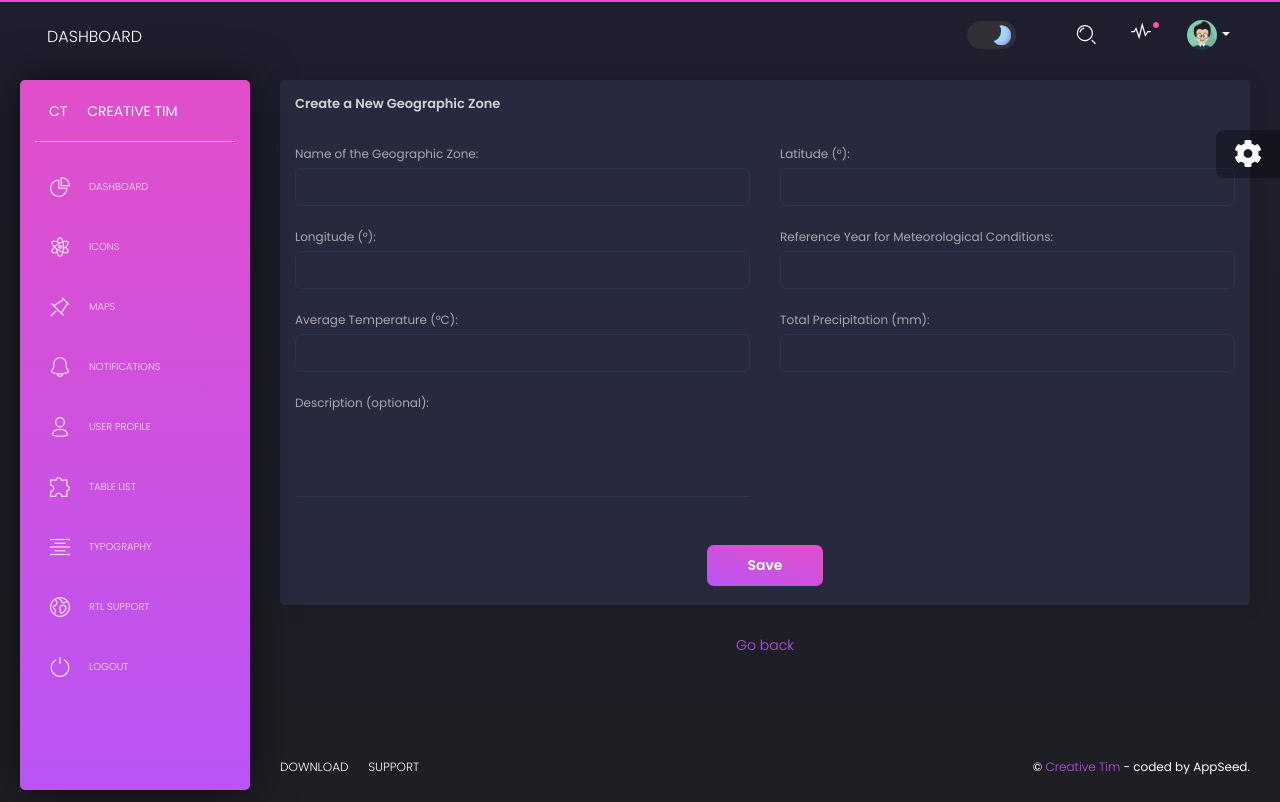
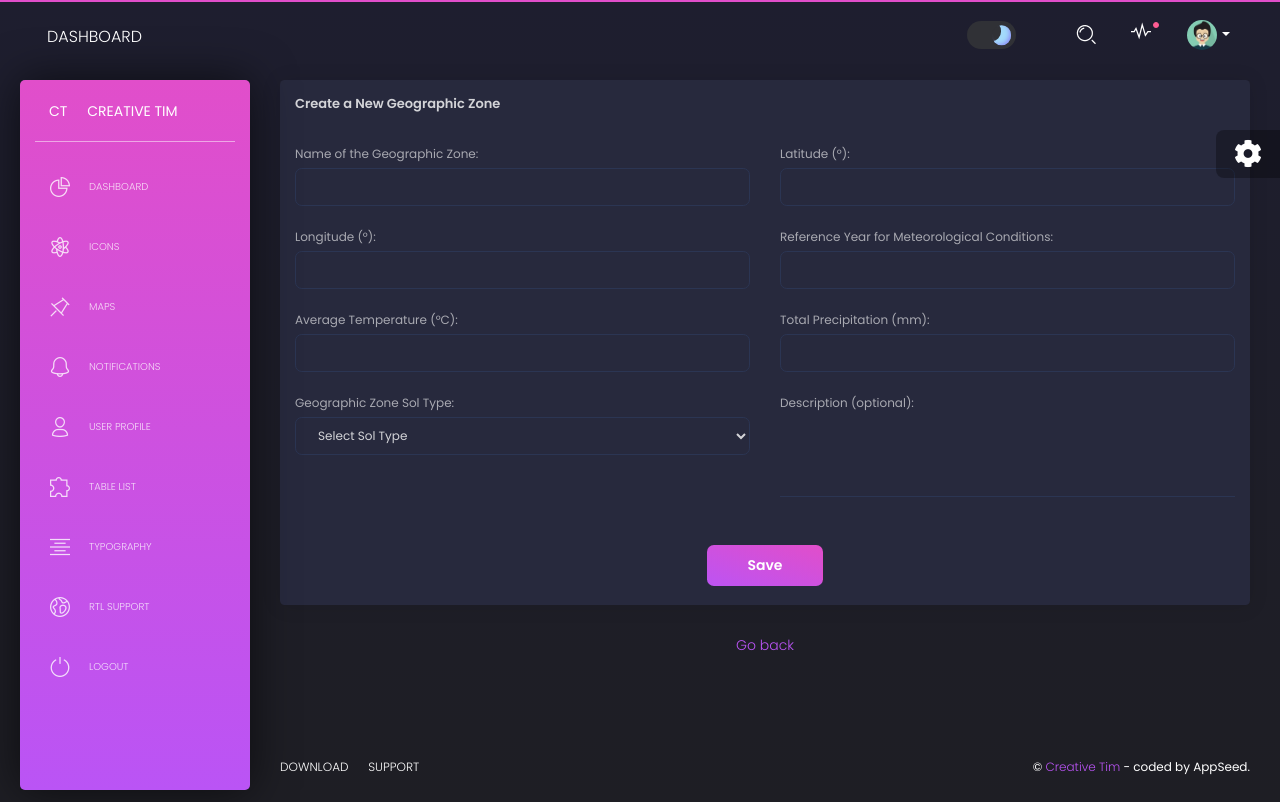
Before and after one commit to Manel007/Django_Prevision, a Django app: page /zones/create in a window 1280 px wide. Run offline with Django 3.2, Linux system fonts and the light colour scheme; tables that the repository leaves empty hold one stand-in row (values such as "Sample post"); some libraries are stand-ins or nearby versions.

Commit message:
'Sol type' entity +relation avec ZoneGéo

```diff
--- a/apps/templates/zones/zone_form.html
+++ b/apps/templates/zones/zone_form.html
@@ -17,19 +17,19 @@
                                 <div class="col-md-6">
                                     <div class="form-group">
                                         {{ field.label_tag }}
-                                        {{ field|add_class:'form-control' }}  <!-- Ensures each field has the Bootstrap form-control class -->
+                                        {{ field|add_class:'form-control' }}
                                         {% if field.help_text %}
                                             <small class="form-text text-muted">{{ field.help_text }}</small>
                                         {% endif %}
                                         {% for error in field.errors %}
-                                            <div class="alert alert-danger">{{ error }}</div> <!-- Display field-specific errors -->
+                                            <div class="alert alert-danger">{{ error }}</div>
                                         {% endfor %}
                                     </div>
                                 </div>
                             {% endfor %}
                         </div>
                         <div class="d-flex justify-content-center mt-4">
-                            <button type="submit" class="btn btn-fill btn-primary">Save</button> <!-- Submit button for the form -->
+                            <button type="submit" class="btn btn-fill btn-primary">Save</button>
                         </div>
                     </form>
                 </div>
--- a/apps/zonegéosamarapp/forms.py
+++ b/apps/zonegéosamarapp/forms.py
@@ -1,11 +1,18 @@
 # forms.py
 from django import forms
-from .models import ZoneGeographique
+from .models import ZoneGeographique, TypeDeSol
 
 class ZoneGeographiqueForm(forms.ModelForm):
+    type_de_sol = forms.ModelChoiceField(
+        queryset=TypeDeSol.objects.all(),
+        widget=forms.Select(attrs={'class': 'form-control'}),
+        empty_label="Select Sol Type",
+        label='Geographic Zone Sol Type'
+    )
+
     class Meta:
         model = ZoneGeographique
-        fields = ['nomZone', 'latitude', 'longitude', 'annee', 'temperatureMoyenne', 'pluviometrie', 'description']
+        fields = ['nomZone', 'latitude', 'longitude', 'annee', 'temperatureMoyenne', 'pluviometrie', 'type_de_sol', 'description']
         labels = {
             'nomZone': 'Name of the Geographic Zone',
             'description': 'Description (optional)',
@@ -14,44 +21,16 @@ class ZoneGeographiqueForm(forms.ModelForm):
             'annee': 'Reference Year for Meteorological Conditions',
             'temperatureMoyenne': 'Average Temperature (°C)',
             'pluviometrie': 'Total Precipitation (mm)',
+            'type_de_sol':'Zone Sol Type'
+        }
+        widgets = {
+            'nomZone': forms.TextInput(attrs={'class': 'form-control'}),
+            'latitude': forms.NumberInput(attrs={'class': 'form-control'}),
+            'longitude': forms.NumberInput(attrs={'class': 'form-control'}),
+            'annee': forms.NumberInput(attrs={'class': 'form-control'}),
+            'temperatureMoyenne': forms.NumberInput(attrs={'class': 'form-control'}),
+            'pluviometrie': forms.NumberInput(attrs={'class': 'form-control'}),
+            'description': forms.Textarea(attrs={'class': 'form-control'}),
         }
 
-
-    # Add custom validation methods for latitude, longitude, etc.
-    def clean_latitude(self):
-        latitude = self.cleaned_data.get('latitude')
-        if latitude < -90 or latitude > 90:
-            raise forms.ValidationError("Latitude must be between -90 and 90.")
-        return latitude
-
-    def clean_longitude(self):
-        longitude = self.cleaned_data.get('longitude')
-        if longitude < -180 or longitude > 180:
-            raise forms.ValidationError("Longitude must be between -180 and 180.")
-        return longitude
-
-    def clean_annee(self):
-        annee = self.cleaned_data.get('annee')
-        if annee < 1900 or annee > 2024:  # Example range
-            raise forms.ValidationError("Year must be between 1900 and 2024.")
-        return annee
-
-    def clean_nomZone(self):
-        nomZone = self.cleaned_data.get('nomZone')
-        if not nomZone:
-            raise forms.ValidationError("Zone name is required.")
-        if len(nomZone) >20:  # Assuming max_length is 20
-            raise forms.ValidationError("Zone name cannot exceed 20 characters.")
-        return nomZone
-
-    def clean_temperatureMoyenne(self):
-        temperatureMoyenne = self.cleaned_data.get('temperatureMoyenne')
-        if temperatureMoyenne < -100 or temperatureMoyenne > 100:  # Reasonable range for temperatures
-            raise forms.ValidationError("Average temperature must be between -100°C and 100°C.")
-        return temperatureMoyenne
-
-    def clean_pluviometrie(self):
-        pluviometrie = self.cleaned_data.get('pluviometrie')
-        if pluviometrie < 0:  # Precipitation cannot be negative
-            raise forms.ValidationError("Total precipitation must be 0 or more.")
-        return pluviometrie
+    # Custom validation methods remain the same
--- a/apps/zonegéosamarapp/models.py
+++ b/apps/zonegéosamarapp/models.py
@@ -11,5 +11,22 @@ class ZoneGeographique(models.Model):
     temperatureMoyenne = models.DecimalField(max_digits=5, decimal_places=2)
     pluviometrie = models.DecimalField(max_digits=6, decimal_places=2)
 
+    # Relation avec TypeDeSol one to one
+    type_de_sol = models.ForeignKey('TypeDeSol', on_delete=models.CASCADE)
+
     def __str__(self):
         return self.nomZone
+
+
+class TypeDeSol(models.Model):
+
+    nomTypeSol = models.CharField(max_length=50)
+    texture = models.CharField(max_length=50, blank=True, null=True)
+    profondeur = models.CharField(max_length=50,  blank=True, null=True)
+    pH =  models.DecimalField(max_digits=4, decimal_places=2)
+    capacite_retenue_eau = models.CharField(max_length=50, blank=True, null=True)
+    nutriments_disponibles = models.CharField(max_length=50, blank=True, null=True)
+
+ #culture_recommandee = Column(String, nullable=True)  # culture Recommandée
+    def __str__(self):
+        return self.nomTypeSol
```
Also changed, not shown: apps/zonegéosamarapp/migrations/0001_initial.py.
